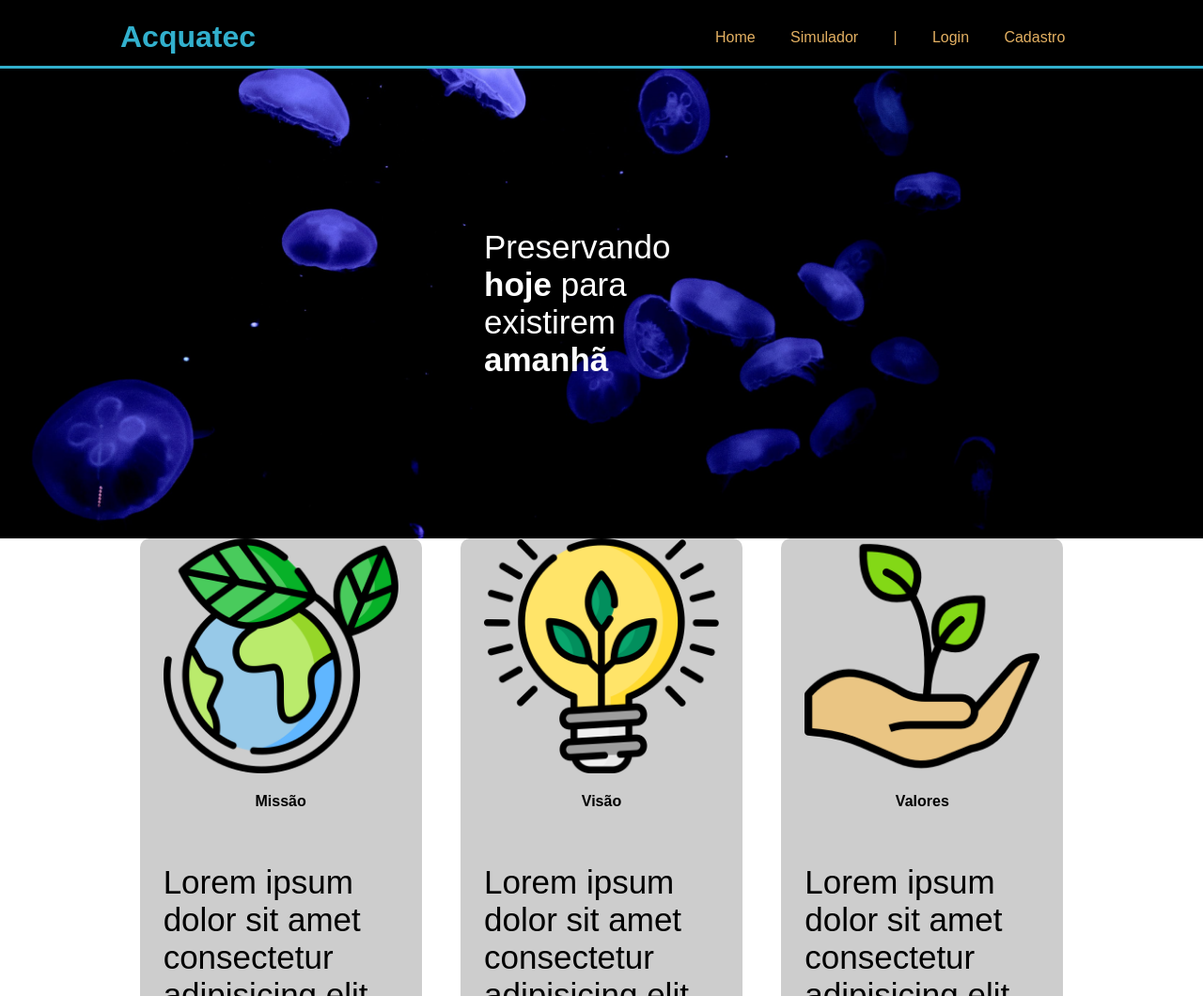
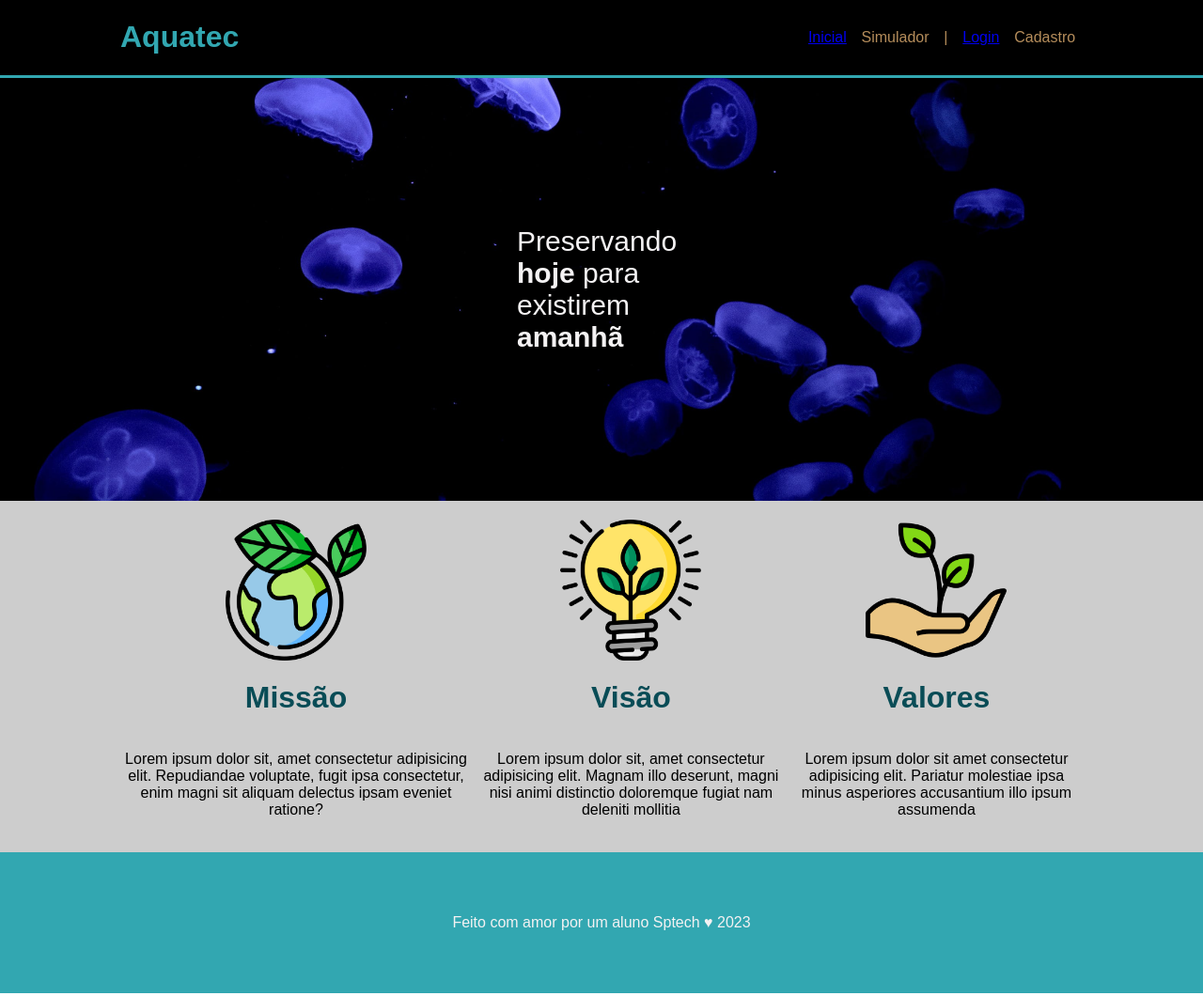
Before and after one commit to daniloBritoo/siteInstitucional, a plain HTML site: page v1/index.html in a window 1280 px wide. Shown: the top 1060 px of the page at 94% size. Drawn offline with Linux system fonts and the light colour scheme.

Commit message:
Site institucional com a tela de login

```diff
--- /dev/null
+++ b/v1/css/style.css
@@ -0,0 +1,94 @@
+*{
+    font-family: Arial, Helvetica, sans-serif;
+}
+body{
+    margin: 0;
+
+}
+
+/* Início do Container */
+.container{
+    display: flex;
+    margin: auto;
+    width: 80%;
+}
+
+
+/* Início do Header */
+.header{
+    width: 100%;
+    background-color: black;
+    border-bottom: 3px solid #32a7b1;
+}
+.header h1{
+    color: #32a7b1;
+}
+
+.header .container{
+    align-items: center;
+    justify-content: space-between;
+}
+.navBar{
+    color: #b58d5b;
+    list-style: none;
+    width: 300px;
+    display: flex;
+    justify-content: space-around;
+}
+
+/* Início do Banner */
+.banner{
+    width: 100%;
+    height: 450px;
+    background-image: url(../img/bg-jelly-fish-para_outras_pags.png);
+}
+.banner .container{
+    height: 100%;
+    justify-content: center;
+    align-items: center;
+}
+.banner .container p{
+    font-size: 30px;
+    color: #f4f2f3;
+    width: 180px;
+}
+p span{
+    font-weight: 700;
+}
+
+
+/* Início do Social */
+.social{
+    width: 100%;
+    background-color: #cdcdcd;
+}
+.container img{
+    width: 150px;
+    height: 150px;
+}
+.social .container{
+    justify-content: space-evenly;
+    padding: 20px 5px;
+}
+.card{
+    display: flex;
+    flex-direction: column;
+    align-items: center;
+    text-align: center;
+}
+.card h1{
+    color: #094C56;
+}
+
+
+/* Início do Footer */
+.footer{
+    width: 100%;
+    background-color: #32a7b1;
+    color: #f4f2f3;
+}
+.footer .container{
+    justify-content: center;
+    height: 150px;
+    align-items: center;
+}
--- a/v1/index.html
+++ b/v1/index.html
@@ -1,61 +1,70 @@
 <!DOCTYPE html>
-<html lang="pt-br">
+<html lang="en">
+
 <head>
     <meta charset="UTF-8">
     <meta http-equiv="X-UA-Compatible" content="IE=edge">
     <meta name="viewport" content="width=device-width, initial-scale=1.0">
-    <title>Home - Acquatec</title>
+    <title>Aquatec</title>
+    <link rel="stylesheet" href="css/style.css">
+</head>
 
-<link rel="stylesheet" href="style.css">
+<body>
+    <!-- Começo do Header -->
+    <div class="header">
+        <div class="container">
+            <h1>Aquatec</h1>
+            <ul class="navBar">
+                <li><a href="index.html">Inicial</a></li>
+                <li>Simulador</li>
+                <li>|</li>
+                <li><a href="html/login.html">Login</a></li>
+                <li>Cadastro</li>
+            </ul>
+        </div>
+    </div>
+    <!-- Fim do Header -->
 
-</head>
-<body>
-
-    <div class="header">
-       <div class="conteiner">
-        <h1>Acquatec</h1>
-        <ul>
-            <li> Home </li>
-            <li> <a href="https://www.google.com.br/">Simulador</a> </li>
-            <li>|</li>
-            <li> <a href="">Login</a> </li>
-            <li> <a href="">Cadastro</a> </li>
-        </ul>
-       </div>
-    </div>
-
+    <!-- Começo do Banner-->
     <div class="banner">
-        <div class="conteiner">
-            <p>
-                Preservando <span>hoje</span> para existirem <span>amanhã</span>
+        <div class="container">
+            <p>Preservando <span>hoje </span>para existirem <span>amanhã<span>
             </p>
         </div>
     </div>
+    <!-- Fim do Banner -->
 
-
+    <!-- Começo do Social -->
     <div class="social">
-        <div class="conteiner">
+        <div class="container">
             <div class="card">
-            <img src="planet-earth_color.png" alt="Planeta - Missão">
-            <h4>Missão</h4>
-            <p>Lorem ipsum dolor sit amet consectetur adipisicing elit. Eveniet error nulla ipsam? Atque quasi molestias maxime doloremque facilis quibusdam commodi blanditiis nobis dicta alias doloribus aliquid iste, temporibus voluptatum debitis.</p>
+                <img src="img/planet-earth_color.png" alt="Globo Terrestre - Missão"></img>
+                <h1>Missão</h1>
+                <p>Lorem ipsum dolor sit, amet consectetur adipisicing elit. Repudiandae voluptate, fugit ipsa
+                    consectetur, enim magni sit aliquam delectus ipsam eveniet ratione?</p>
             </div>
-
             <div class="card">
-                <img src="lightbulb_color.png" alt="Lâmpada - Visão">
-                <h4>Visão</h4>
-                <p>Lorem ipsum dolor sit amet consectetur adipisicing elit. Eveniet error nulla ipsam? Atque quasi molestias maxime doloremque facilis quibusdam commodi blanditiis nobis dicta alias doloribus aliquid iste, temporibus voluptatum debitis.</p>
+                <img src="img/lightbulb_color.png" alt="Lâmpada - Visão">
+                <h1>Visão</h1>
+                <p>Lorem ipsum dolor sit, amet consectetur adipisicing elit. Magnam illo deserunt, magni nisi animi
+                    distinctio doloremque fugiat nam deleniti mollitia</p>
             </div>
-
-
             <div class="card">
-                <img src="growth_color.png" alt="Mão - Valores">
-                <h4>Valores</h4>
-                <p>Lorem ipsum dolor sit amet consectetur adipisicing elit. Eveniet error nulla ipsam? Atque quasi molestias maxime doloremque facilis quibusdam commodi blanditiis nobis dicta alias doloribus aliquid iste, temporibus voluptatum debitis.</p>
+                <img src="img/growth_color.png" alt="Broto - Valores">
+                <h1>Valores</h1>
+                <p>Lorem ipsum dolor sit amet consectetur adipisicing elit. Pariatur molestiae ipsa minus asperiores
+                    accusantium illo ipsum assumenda</p>
             </div>
-
         </div>
     </div>
+    <!-- Fim do Social -->
 
+    <!-- Começo do Footer -->
+    <div class="footer">
+        <div class="container">
+            <p>Feito com amor por um aluno Sptech &hearts; 2023</p>
+        </div>
+    </div>
 </body>
+
 </html>
--- a/v1/style.css
+++ /dev/null
@@ -1,91 +0,0 @@
-*{
-    font-family: arial;
-}
-
-body{
-    margin: 0;
-
-}
-
-.header {
-    width: 100%;
-    height: 70px;
-    background-color: #000;
-    border-bottom:3px #32b0cd solid;
-}
-
-h1{
-    color: #32b0cd;
-}
-
-ul{
-    width: 40%;
-    list-style: none;
-    display: flex;
-    justify-content: space-around;
-    color: #e3b062;
-}
-
-.conteiner{
-    width: 80%;
-    margin: auto;
-    display: flex;
-
-}
-
-.header .conteiner{
-    justify-content: space-between;
-    align-items: center;
-
-}
-
-li {
-    color: #e3b062;
-}
-
-a {
-    text-decoration: none;
-    color: #e3b062;
-}
-
-.banner{
-    width: 100%;
-    height: 500px;
-    background-image: url(bg-jelly-fish-para_outras_pags.png);
-    background-size: cover;
-    color: #fff;
-
-}
-
-.banner .conteiner{
-    height: 100%;
-    justify-content: center;
-    align-items: center;
-}
-
-p {
-    width: 250px;
-    font-size: 35px;
-}
-
-span {
-font-weight: 800;
-}
-
-.social .conteiner{
-    justify-content: space-around;
-}
-
-.social .conteiner img{
-    width: 250px;
-    height: 250px;
-}
-
-.conteiner .card {
-    background-color: #cdcdcd;
-    border-radius: 10px;
-    width: 300px;
-    display: flex;
-    flex-direction: column;
-    align-items: center;
-}
```
Also changed, not shown: v1/css/style-form.css (added, +31 -0 lines), v1/html/login.html (added, +53 -0 lines), v1/img/bg-jelly-fish-para_outras_pags.png (renamed from v1/bg-jelly-fish-para_outras_pags.png), v1/img/favicon2.ico (renamed from v1/favicon2.ico), v1/img/growth_color.png (renamed from v1/growth_color.png), v1/img/lightbulb_color.png (renamed from v1/lightbulb_color.png), v1/img/planet-earth_color.png (renamed from v1/planet-earth_color.png).
